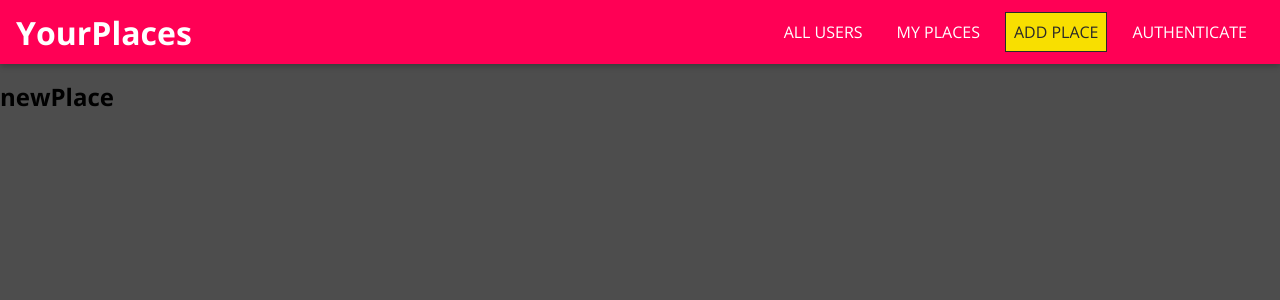
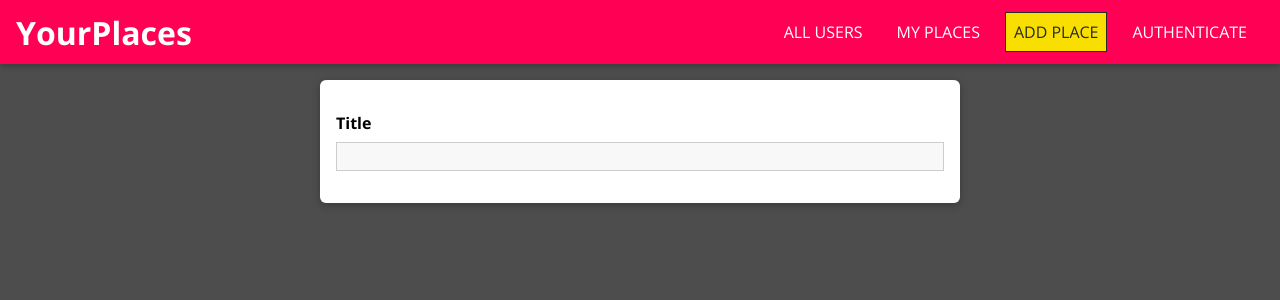
Before and after one commit to felipecamejo/MERN-Project, a React (Create React App) app in the folder Frontend/: page /places/new in a window 1280 px wide. Shown: the top 300 px of the page. Built offline with nearby package versions, Linux system fonts and the light colour scheme.

Commit message:
form con deteccion de errores

```diff
--- /dev/null
+++ b/Frontend/src/places/pages/NewPlace.css
@@ -0,0 +1,11 @@
+.place-form {
+  position: relative;
+  list-style: none;
+  margin: 0 auto;
+  padding: 1rem;
+  width: 90%;
+  max-width: 40rem;
+  box-shadow: 0 2px 8px rgba(0, 0, 0, 0.26);
+  border-radius: 6px;
+  background: white;
+}
--- a/Frontend/src/places/pages/NewPlace.js
+++ b/Frontend/src/places/pages/NewPlace.js
@@ -1,7 +1,26 @@
 import React from 'react';
 
+import Input from '../../shared/components/FormElements/input';
+
+import { VALIDATOR_REQUIRE } from '../../shared/util/validators';
+
+
+import './NewPlace.css';
+
 const NewPlace = () => {
-    return <h2>newPlace</h2>
+    return (
+        <form className='place-form'>
+            <Input
+                element="input"
+                type="text"
+                label="Title"
+                validators={[
+                    VALIDATOR_REQUIRE(),
+                ]}
+                errorText="Please enter a valid title."
+            />
+        </form>
+    );
 };
 
 export default NewPlace;
--- /dev/null
+++ b/Frontend/src/shared/components/FormElements/Input.css
@@ -0,0 +1,41 @@
+.form-control {
+  margin: 1rem 0;
+}
+
+.form-control label,
+.form-control input,
+.form-control textarea {
+  display: block;
+}
+
+.form-control label {
+  font-weight: bold;
+  margin-bottom: 0.5rem;
+}
+
+.form-control input,
+.form-control textarea {
+  width: 100%;
+  font: inherit;
+  border: 1px solid #ccc;
+  background: #f8f8f8;
+  padding: 0.15rem 0.25rem;
+}
+
+.form-control input:focus,
+.form-control textarea:focus {
+  outline: none;
+  background: #ebebeb;
+  border-color: #510077;
+}
+
+.form-control--invalid label,
+.form-control--invalid p {
+  color: red;
+}
+
+.form-control--invalid input,
+.form-control--invalid textarea {
+  border-color: red;
+  background: #ffd1d1;
+}
--- /dev/null
+++ b/Frontend/src/shared/components/FormElements/input.js
@@ -0,0 +1,79 @@
+import React, {useReducer} from 'react';
+
+import './Input.css';
+
+import {validate} from '../../util/validators';
+
+const inputReducer = (state, action) => {
+  switch(action.type){
+    case 'CHANGE':
+      return {
+        ...state,
+        value: action.val,
+        isValid: validate(action.val, action.validators)
+      };
+    case 'TOUCH':
+      return {
+        ...state,
+        isTouched: true
+      }
+    default:
+      return state;
+  }
+};
+
+const Input = props => {
+
+  const [inputState, dispatch] = useReducer(inputReducer, {
+    value: '',
+    isTouched: false,
+    isValid: false
+  });
+
+  const changeHandler = event => {
+    dispatch({
+      type: 'CHANGE',
+      val: event.target.value,
+      validators: props.validators
+    });
+  };
+
+  const touchHandler = event => {
+    dispatch({
+      type: 'TOUCH'
+    });
+  };
+
+  const element = props.element === 'input' ? (
+    <input
+      id={props.id}
+      type={props.type}
+      placeholder={props.placeholder}
+      onChange={changeHandler}
+      onBlur={touchHandler}
+      value={inputState.value}
+    />
+  ) : (
+    <textarea
+      id={props.id}
+      rows={props.rows || 3}
+      onChange={changeHandler}
+      onBlur={touchHandler}
+      value={inputState.value}
+    />
+  );
+
+
+
+  return (
+    <div className={`form-control ${!inputState.isValid && inputState.isTouched &&
+      'form-control--invalid'}`}
+    >
+      <label htmlFor={props.id}>{props.label}</label>
+      {element}
+      {!inputState.isValid && inputState.isTouched && <p>{props.errorText}</p>}
+    </div>
+  );
+};
+
+export default Input;
--- /dev/null
+++ b/Frontend/src/shared/util/validators.js
@@ -0,0 +1,46 @@
+const VALIDATOR_TYPE_REQUIRE = 'REQUIRE';
+const VALIDATOR_TYPE_MINLENGTH = 'MINLENGTH';
+const VALIDATOR_TYPE_MAXLENGTH = 'MAXLENGTH';
+const VALIDATOR_TYPE_MIN = 'MIN';
+const VALIDATOR_TYPE_MAX = 'MAX';
+const VALIDATOR_TYPE_EMAIL = 'EMAIL';
+const VALIDATOR_TYPE_FILE = 'FILE';
+
+export const VALIDATOR_REQUIRE = () => ({ type: VALIDATOR_TYPE_REQUIRE });
+export const VALIDATOR_FILE = () => ({ type: VALIDATOR_TYPE_FILE });
+export const VALIDATOR_MINLENGTH = val => ({
+  type: VALIDATOR_TYPE_MINLENGTH,
+  val: val
+});
+export const VALIDATOR_MAXLENGTH = val => ({
+  type: VALIDATOR_TYPE_MAXLENGTH,
+  val: val
+});
+export const VALIDATOR_MIN = val => ({ type: VALIDATOR_TYPE_MIN, val: val });
+export const VALIDATOR_MAX = val => ({ type: VALIDATOR_TYPE_MAX, val: val });
+export const VALIDATOR_EMAIL = () => ({ type: VALIDATOR_TYPE_EMAIL });
+
+export const validate = (value, validators) => {
+  let isValid = true;
+  for (const validator of validators) {
+    if (validator.type === VALIDATOR_TYPE_REQUIRE) {
+      isValid = isValid && value.trim().length > 0;
+    }
+    if (validator.type === VALIDATOR_TYPE_MINLENGTH) {
+      isValid = isValid && value.trim().length >= validator.val;
+    }
+    if (validator.type === VALIDATOR_TYPE_MAXLENGTH) {
+      isValid = isValid && value.trim().length <= validator.val;
+    }
+    if (validator.type === VALIDATOR_TYPE_MIN) {
+      isValid = isValid && +value >= validator.val;
+    }
+    if (validator.type === VALIDATOR_TYPE_MAX) {
+      isValid = isValid && +value <= validator.val;
+    }
+    if (validator.type === VALIDATOR_TYPE_EMAIL) {
+      isValid = isValid && /^\S+@\S+\.\S+$/.test(value);
+    }
+  }
+  return isValid;
+};
```
